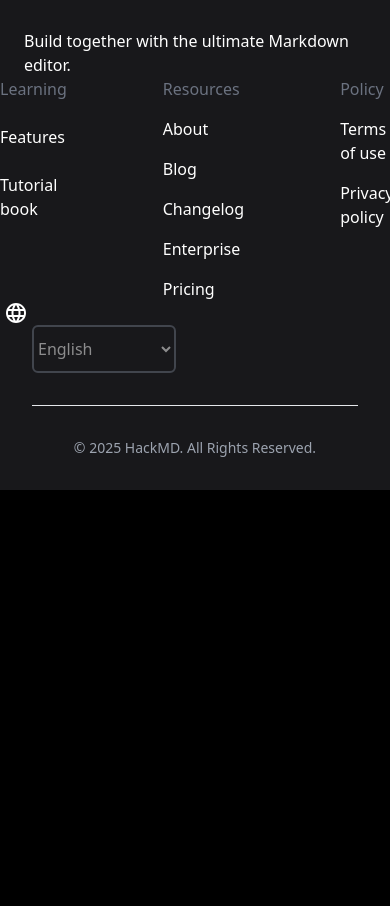
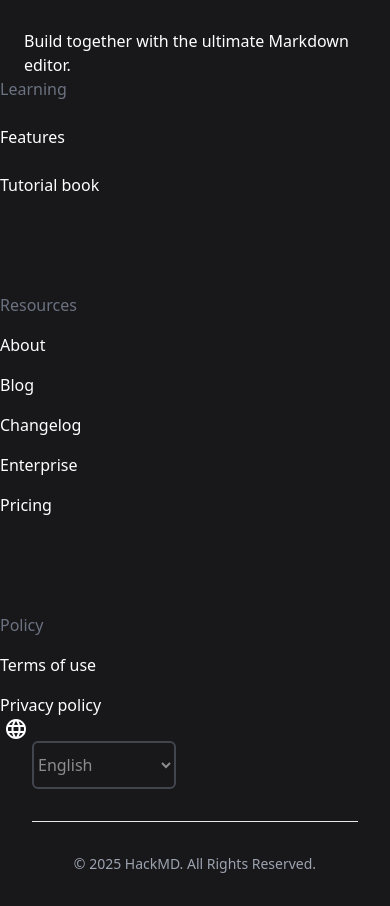
Before and after one commit to Promise278/HackMD-Blog, a website: page dist/index.html in a window 390 px wide. Shown: the part 5361-6267 px from the top of the page. Before the commit the page ends 5851 px from the top, so only its background shows below. Drawn offline with nearby package versions, Linux system fonts and the light colour scheme.

Commit message:
added footer

```diff
--- a/dist/index.html
+++ b/dist/index.html
@@ -173,7 +173,7 @@
                 <img class="w-52" src="/img/logo-full.svg" alt="">
                 <p class="pt-8">Build together with the ultimate Markdown editor.</p>
             </div>
-            <div class="flex gap-24 mr-20">
+            <div class="flex gap-24 mr-20 md:flex-row flex-col">
                 <div>
                     <h3 class="text-gray-500">Learning</h3>
                     <p class="hover:underline pt-6">Features</p>
```
Also changed, not shown: dist/style.css.
